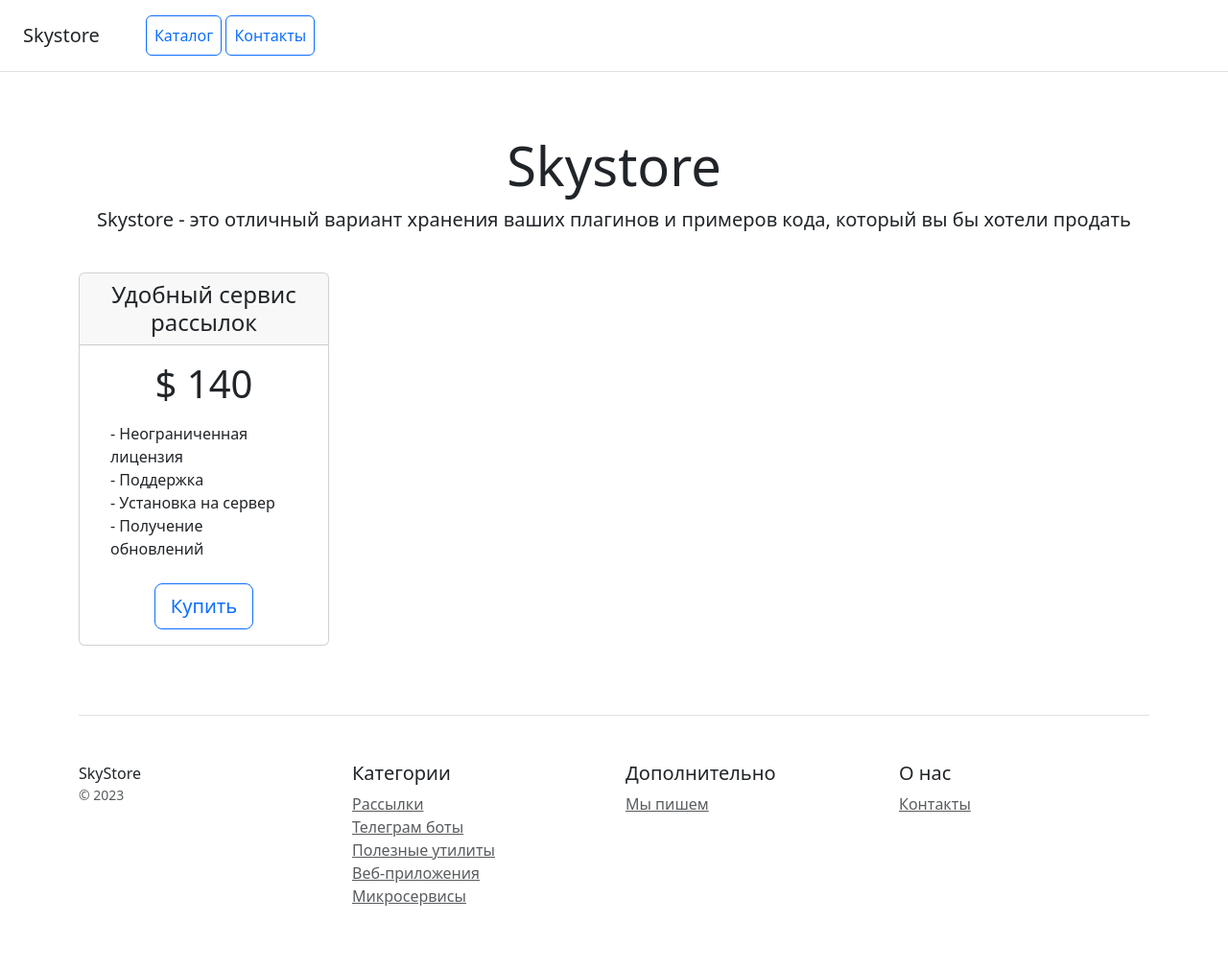
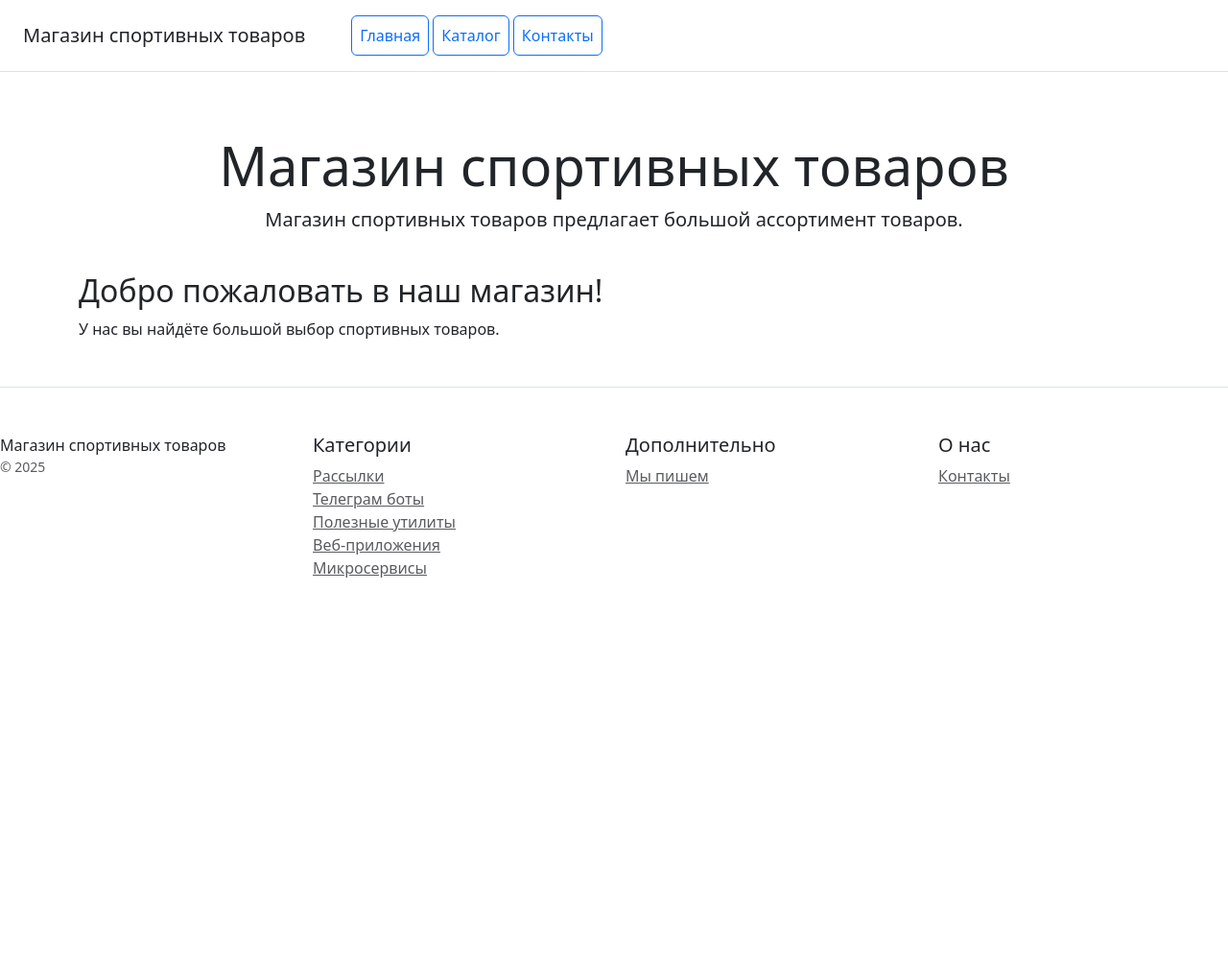
Before and after one commit to Elena-Kandrushina/online_shop, a Django app: page / in a window 1280 px wide. Shown: the whole page at 96% size. After the commit the page ends 602 px from the top, so only its background shows below. Run offline with Django 5.2, Linux system fonts and the light colour scheme; some libraries are stand-ins or nearby versions.

Commit message:
add templates

```diff
--- /dev/null
+++ b/catalog/templates/base.html
@@ -0,0 +1,64 @@
+<!doctype html>
+<html lang="en">
+<head>
+    <meta charset="utf-8">
+    <meta name="viewport" content="width=device-width, initial-scale=1">
+    <title>{% block title %}Магазин спортивных товаров{% endblock %}</title>
+    <!-- Подключение статичеcких файлов со стилями Bootstrap -->
+    <link rel="stylesheet" href="/static/css/bootstrap.min.css">
+    {% block head %}{% endblock %}
+
+</head>
+<body>
+<div class="d-flex flex-column flex-md-row align-items-center p-3 px-md-4 mb-3 bg-white border-bottom box-shadow">
+    <h5 class="my-0 mr-md-auto font-weight-normal">Магазин спортивных товаров</h5>
+    {% include 'menu.html' %}
+</div>
+
+
+<div class="pricing-header px-3 py-3 pt-md-5 pb-md-4 mx-auto text-center">
+    <h1 class="display-4">Магазин спортивных товаров</h1>
+    <p class="lead">Магазин спортивных товаров предлагает большой ассортимент товаров.</p>
+</div>
+
+<!-- Основной контент -->
+  <main role="main" class="container">
+    {% block content %}{% endblock %}
+  </main>
+
+    <!-- Подвал -->
+    <footer class="pt-4 my-md-5 pt-md-5 border-top">
+        <div class="row">
+            <div class="col-12 col-md">
+                Магазин спортивных товаров
+                <small class="d-block mb-3 text-muted">&copy; 2025</small>
+            </div>
+            <div class="col-6 col-md">
+                <h5>Категории</h5>
+                <ul class="list-unstyled text-small">
+                    <li><a class="text-muted" href="#">Рассылки</a></li>
+                    <li><a class="text-muted" href="#">Телеграм боты</a></li>
+                    <li><a class="text-muted" href="#">Полезные утилиты</a></li>
+                    <li><a class="text-muted" href="#">Веб-приложения</a></li>
+                    <li><a class="text-muted" href="#">Микросервисы</a></li>
+                </ul>
+            </div>
+            <div class="col-6 col-md">
+                <h5>Дополнительно</h5>
+                <ul class="list-unstyled text-small">
+                    <li><a class="text-muted" href="#">Мы пишем</a></li>
+                </ul>
+            </div>
+            <div class="col-6 col-md">
+                <h5>О нас</h5>
+                <ul class="list-unstyled text-small">
+                    <li><a class="text-muted" href="/contacts/">Контакты</a></li>
+                </ul>
+            </div>
+        </div>
+    </footer>
+</div>
+<!-- Подключение статичеcких файлов со скриптами Bootstrap -->
+<script src="/static/js/bootstrap.bundle.min.js"></script>
+</body>
+</html>
--- a/catalog/templates/home.html
+++ b/catalog/templates/home.html
@@ -1,81 +1,9 @@
-<!doctype html>
-<html lang="en">
-<head>
-    <meta charset="utf-8">
-    <meta name="viewport" content="width=device-width, initial-scale=1">
-    <title>Skystore</title>
-    <!-- Подключите статичеcкие файлы со стилями Bootstrap -->
-    <link rel="stylesheet" href="/static/css/bootstrap.min.css">
+{% extends 'base.html' %}
 
-</head>
-<body>
-<div class="d-flex flex-column flex-md-row align-items-center p-3 px-md-4 mb-3 bg-white border-bottom box-shadow">
-    <h5 class="my-0 mr-md-auto font-weight-normal">Skystore</h5>
-    <nav class="ms-5">
-        <a class="p-2 btn btn-outline-primary" href="/">Каталог</a>
-        <a class="p-2 btn btn-outline-primary" href="/contacts/">Контакты</a>
-    </nav>
-</div>
+{% block title %}Главная страница{% endblock %}
 
-<div class="pricing-header px-3 py-3 pt-md-5 pb-md-4 mx-auto text-center">
-    <h1 class="display-4">Skystore</h1>
-    <p class="lead">Skystore - это отличный вариант хранения ваших плагинов и примеров кода, который вы бы хотели
-        продать</p>
-</div>
-
-<div class="container">
-    <div class="row text-center">
-        <div class="col-3">
-            <div class="card mb-4 box-shadow">
-                <div class="card-header">
-                    <h4 class="my-0 font-weight-normal">Удобный сервис рассылок</h4>
-                </div>
-                <div class="card-body">
-                    <h1 class="card-title pricing-card-title">$ 140</h1>
-                    <ul class="list-unstyled mt-3 mb-4 text-start m-3">
-                        <li>- Неограниченная лицензия</li>
-                        <li>- Поддержка</li>
-                        <li>- Установка на сервер</li>
-                        <li>- Получение обновлений</li>
-                    </ul>
-                    <button type="button" class="btn btn-lg btn-block btn-outline-primary">Купить</button>
-                </div>
-            </div>
-        </div>
-    </div>
-
-    <footer class="pt-4 my-md-5 pt-md-5 border-top">
-        <div class="row">
-            <div class="col-12 col-md">
-                SkyStore
-                <small class="d-block mb-3 text-muted">&copy; 2023</small>
-            </div>
-            <div class="col-6 col-md">
-                <h5>Категории</h5>
-                <ul class="list-unstyled text-small">
-                    <li><a class="text-muted" href="#">Рассылки</a></li>
-                    <li><a class="text-muted" href="#">Телеграм боты</a></li>
-                    <li><a class="text-muted" href="#">Полезные утилиты</a></li>
-                    <li><a class="text-muted" href="#">Веб-приложения</a></li>
-                    <li><a class="text-muted" href="#">Микросервисы</a></li>
-                </ul>
-            </div>
-            <div class="col-6 col-md">
-                <h5>Дополнительно</h5>
-                <ul class="list-unstyled text-small">
-                    <li><a class="text-muted" href="#">Мы пишем</a></li>
-                </ul>
-            </div>
-            <div class="col-6 col-md">
-                <h5>О нас</h5>
-                <ul class="list-unstyled text-small">
-                    <li><a class="text-muted" href="/contacts/">Контакты</a></li>
-                </ul>
-            </div>
-        </div>
-    </footer>
-</div>
-<!-- Подключите статичеcкие файлы со скриптами Bootstrap -->
-<script src="/static/js/bootstrap.bundle.min.js"></script>
-</body>
-</html>
+{% block content %}
+  <h2>Добро пожаловать в наш магазин!</h2>
+  <p>У нас вы найдёте большой выбор спортивных товаров.</p>
+  <!-- Здесь можно добавить картинку или еще что-нибудь -->
+{% endblock %}
--- /dev/null
+++ b/catalog/templates/menu.html
@@ -0,0 +1,5 @@
+<nav class="ms-5">
+        <a class="p-2 btn btn-outline-primary" href="/">Главная</a>
+        <a class="p-2 btn btn-outline-primary" href="/products_list/">Каталог</a>
+        <a class="p-2 btn btn-outline-primary" href="/contacts/">Контакты</a>
+    </nav>
```
Also changed, not shown: catalog/templates/contacts.html (+7 -51 lines), catalog/templates/products_detail.html (added, +31 -0 lines), catalog/templates/products_list.html (added, +27 -0 lines), catalog/templates/tmp.html (added, +27 -0 lines).
